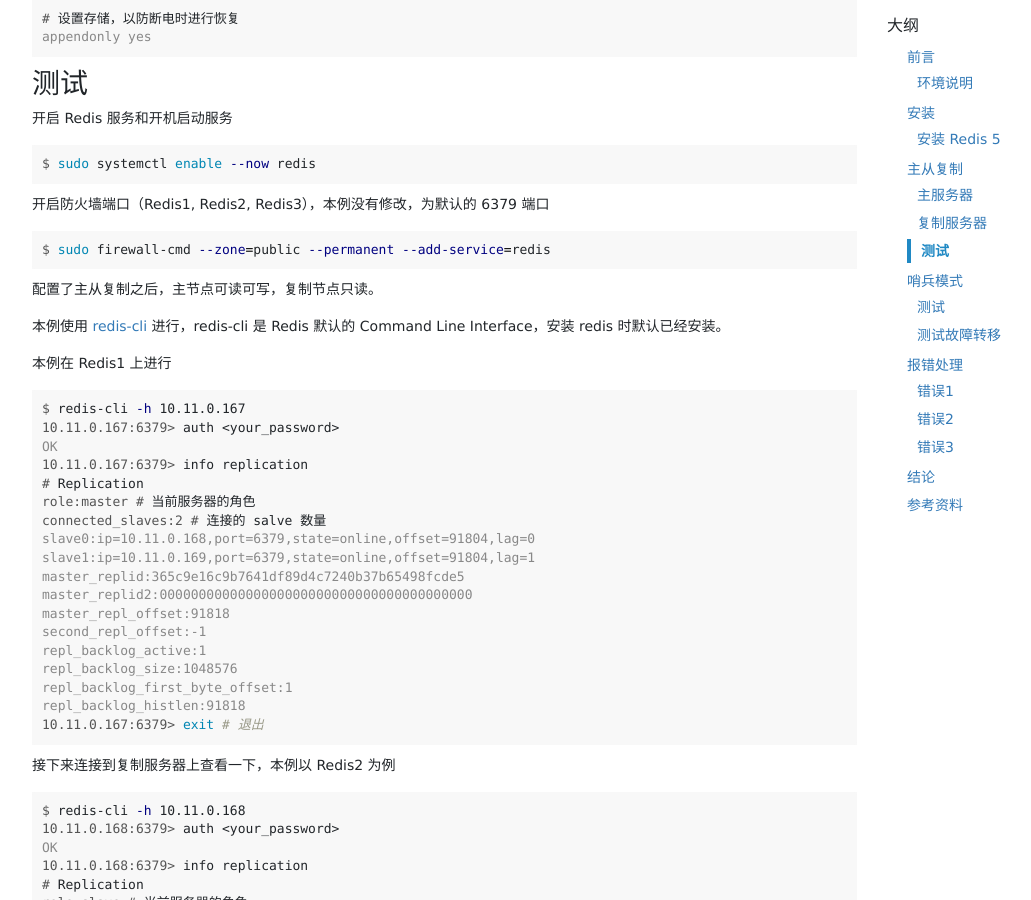
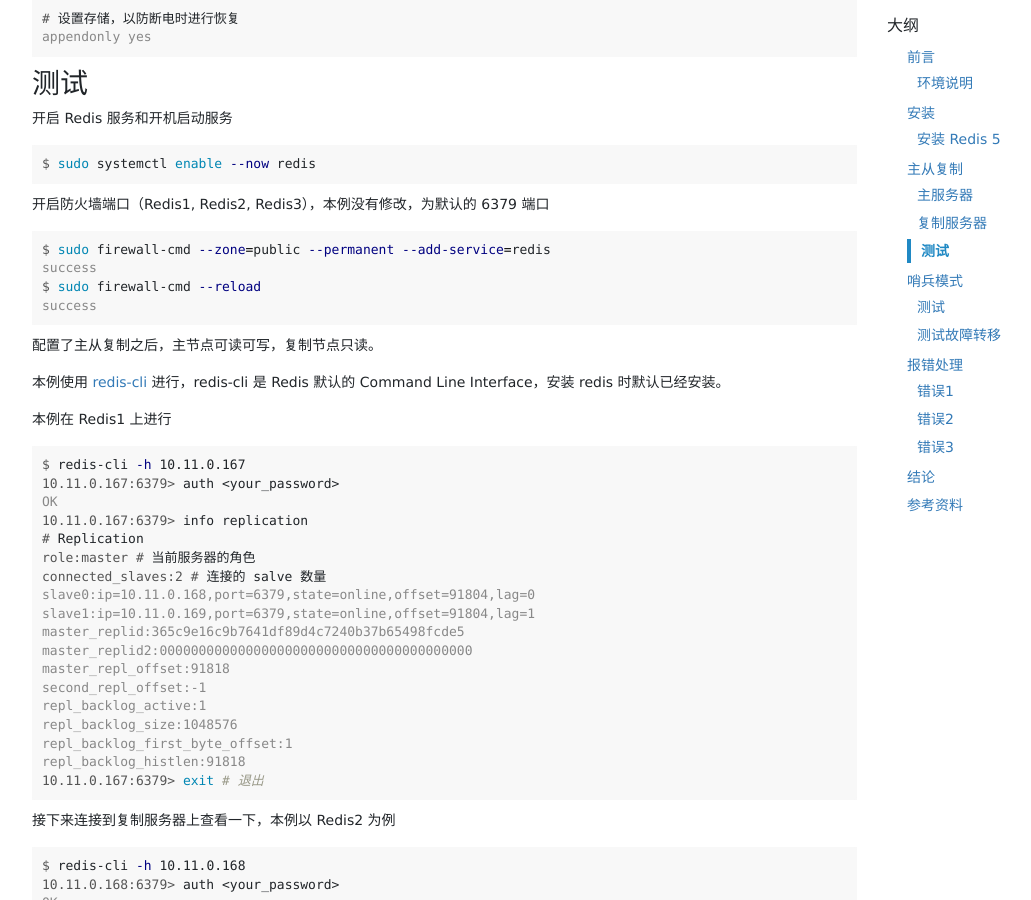
Before and after one commit to zhanming/zhanming.github.com, a Jekyll site: the page built from _posts/2020-05-12-how-to-config-redis-sentinel-on-centos-8.markdown, in a window 1280 px wide and 900 px high, scrolled down 2575 px. Shown: the whole window, without its empty margins (53-1084 px from the left). Built offline with Jekyll 4.4.1, drawn with Linux system fonts in a browser that asks for light colours; comment, search, counter and statistics services are not loaded; some of the changed text lies outside the part shown.

Commit message:
update a description.

````diff
--- a/_posts/2020-05-12-how-to-config-redis-sentinel-on-centos-8.markdown
+++ b/_posts/2020-05-12-how-to-config-redis-sentinel-on-centos-8.markdown
@@ -152,6 +152,9 @@
 
 ```terminal
 $ sudo firewall-cmd --zone=public --permanent --add-service=redis
+success
+$ sudo firewall-cmd --reload
+success
 ```
 
 配置了主从复制之后，主节点可读可写，复制节点只读。
@@ -256,6 +259,9 @@
 
 ```terminal
 $ sudo firewall-cmd --zone=public --permanent --add-service=redis-sentinel
+success
+$ sudo firewall-cmd --reload
+success
 ```
 
 查看 Sentinel 状态
````
